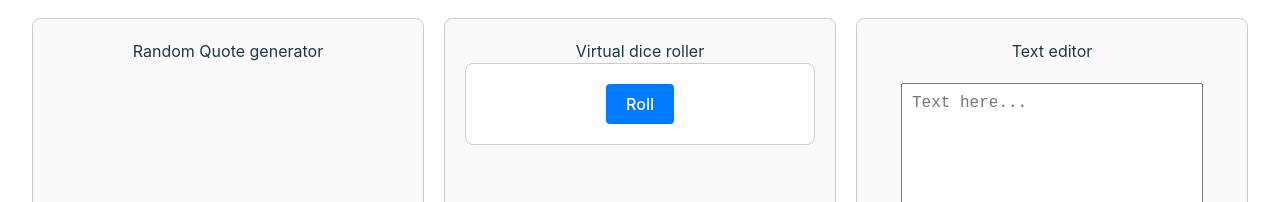
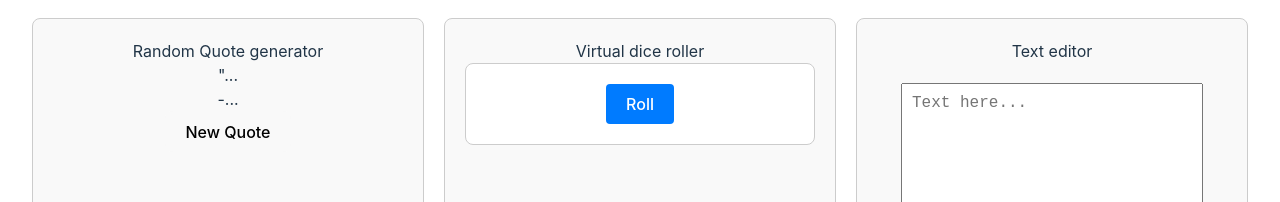
Before and after one commit to AmiyahJo/mega-dashboard-24, a React (Vite) app in the folder mega-dash/: page / in a window 1280 px wide. Shown: the part 515-717 px from the top of the page. Built offline with nearby package versions, Linux system fonts and the light colour scheme.

Commit message:
random quote creation

```diff
--- a/mega-dash/src/App.jsx
+++ b/mega-dash/src/App.jsx
@@ -1,3 +1,4 @@
+import RandomQuote from './components/RandomQuote'
 import PomodoroTimer from './components/PomodoroTimer'
 import Diceroller from './components/DiceRoller'
 import List from './components/to-do'
@@ -26,7 +27,7 @@ function App() {
         <List/>
           </div>
         <div className='widget widget-4'>Random Quote generator
-
+        <RandomQuote/>
         </div>
         <div className='widget widget-5'>Virtual dice roller
         <Diceroller/>
--- a/mega-dash/src/components/RandomQuote.jsx
+++ b/mega-dash/src/components/RandomQuote.jsx
@@ -0,0 +1,31 @@
+import React, { useState } from 'react';
+import '/home/codio/workspace/mega-dash/src/components/RandomQuote.css';
+
+const quotes = [
+    {text: "...", author: "..."},
+    {text: "...", author: "..."},
+    {text: "...", author: "..."},
+    {text: "...", author: "..."},
+    {text: "...", author: "..."},
+    {text: "...", author: "..."},
+];
+
+const RandomQuote = () => {
+    const [quote, setQuote] = useState(quotes[0]);
+
+    const getRandomQuote = () => {
+        const randomIndex = Math.floor(Math.random() * quotes.length);
+        setQuote(quotes[randomIndex]);
+    };
+
+    return (
+        <div className="random-quote">
+            <div className="quote-text">"{quote.text}</div>
+            <div className="quote-author">-{quote.author}</div>
+            <button onClick={getRandomQuote}>New Quote</button>
+        </div>
+
+    );
+};
+
+export default RandomQuote;
```
